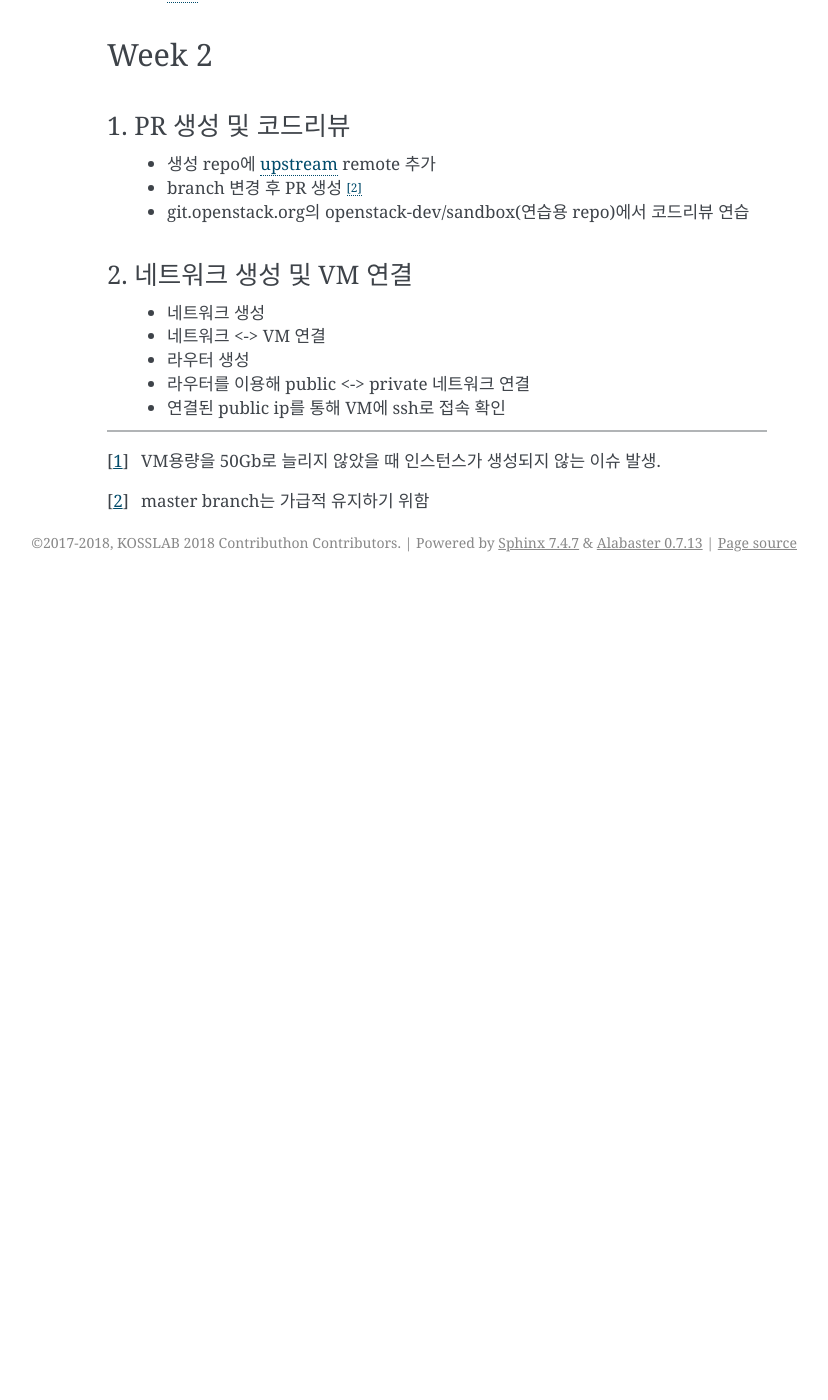
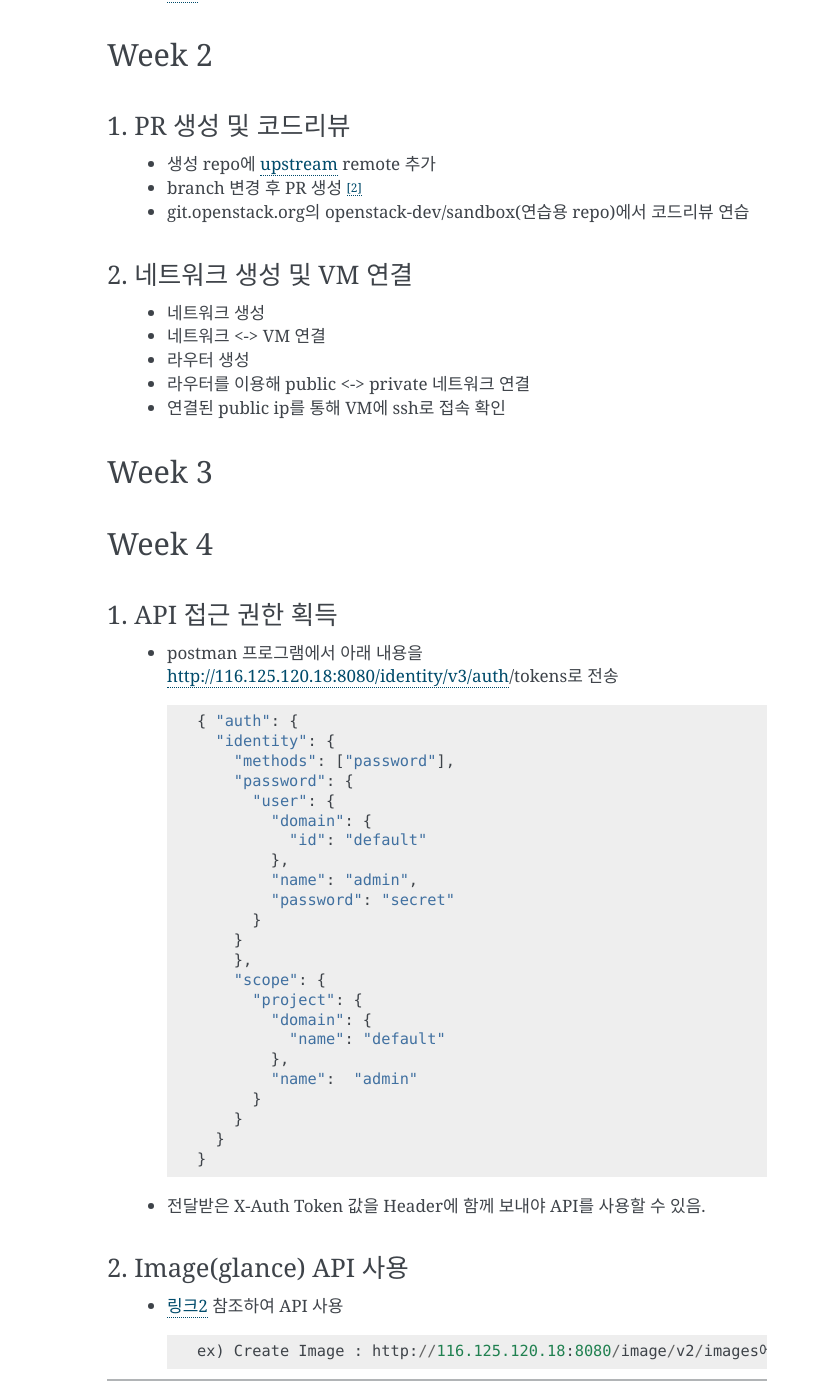
Before and after one commit to openstack-kr/contributhon-2018-team2, a Sphinx documentation site: the page built from doc/source/Kang3498/test.rst, in a window 1280 px wide and 1400 px high, scrolled down 834 px. Shown: the whole window, without its empty margins (313-1141 px from the left). Built offline with Sphinx 7.4.7, drawn with Linux system fonts in a browser that asks for light colours; before the commit the page ends 1416 px from its top, so only the background shows below that; some of the changed text lies outside the part shown.

Commit message:
Update my history file

```diff
--- a/doc/source/Kang3498/test.rst
+++ b/doc/source/Kang3498/test.rst
@@ -59,6 +59,55 @@ Week 2
 	- 연결된 public ip를 통해 VM에 ssh로 접속 확인
 
 -----------------
+Week 3
+-----------------
+
+-----------------
+Week 4
+-----------------
+
+~~~~~~~~~~~~~~~~~~~~~~~~~
+1. API 접근 권한 획득
+~~~~~~~~~~~~~~~~~~~~~~~~~
+
+  - postman 프로그램에서 아래 내용을 http://116.125.120.18:8080/identity/v3/auth/tokens로 전송 ::
+
+      { "auth": {
+        "identity": {
+          "methods": ["password"],
+          "password": {
+            "user": {
+              "domain": {
+                "id": "default"
+              },
+              "name": "admin",
+              "password": "secret"
+            }
+          }
+          },
+          "scope": {
+            "project": {
+              "domain": {
+                "name": "default"
+              },
+              "name":  "admin"
+            }
+          }
+        }
+      }
+
+  - 전달받은 X-Auth Token 값을 Header에 함께 보내야 API를 사용할 수 있음.
+
+~~~~~~~~~~~~~~~~~~~~~~~~~
+2. Image(glance) API 사용
+~~~~~~~~~~~~~~~~~~~~~~~~~
+
+  - `링크2 <https://developer.openstack.org/api-ref/image/>`_ 참조하여 API 사용 ::
+
+      ex) Create Image : http://116.125.120.18:8080/image/v2/images에 post로 값 전달. (Header에 X-Auth-Token값 필수)
+
+
+-----------------
 
 .. [1] VM용량을 50Gb로 늘리지 않았을 때 인스턴스가 생성되지 않는 이슈 발생.
 .. [2] master branch는 가급적 유지하기 위함
```
